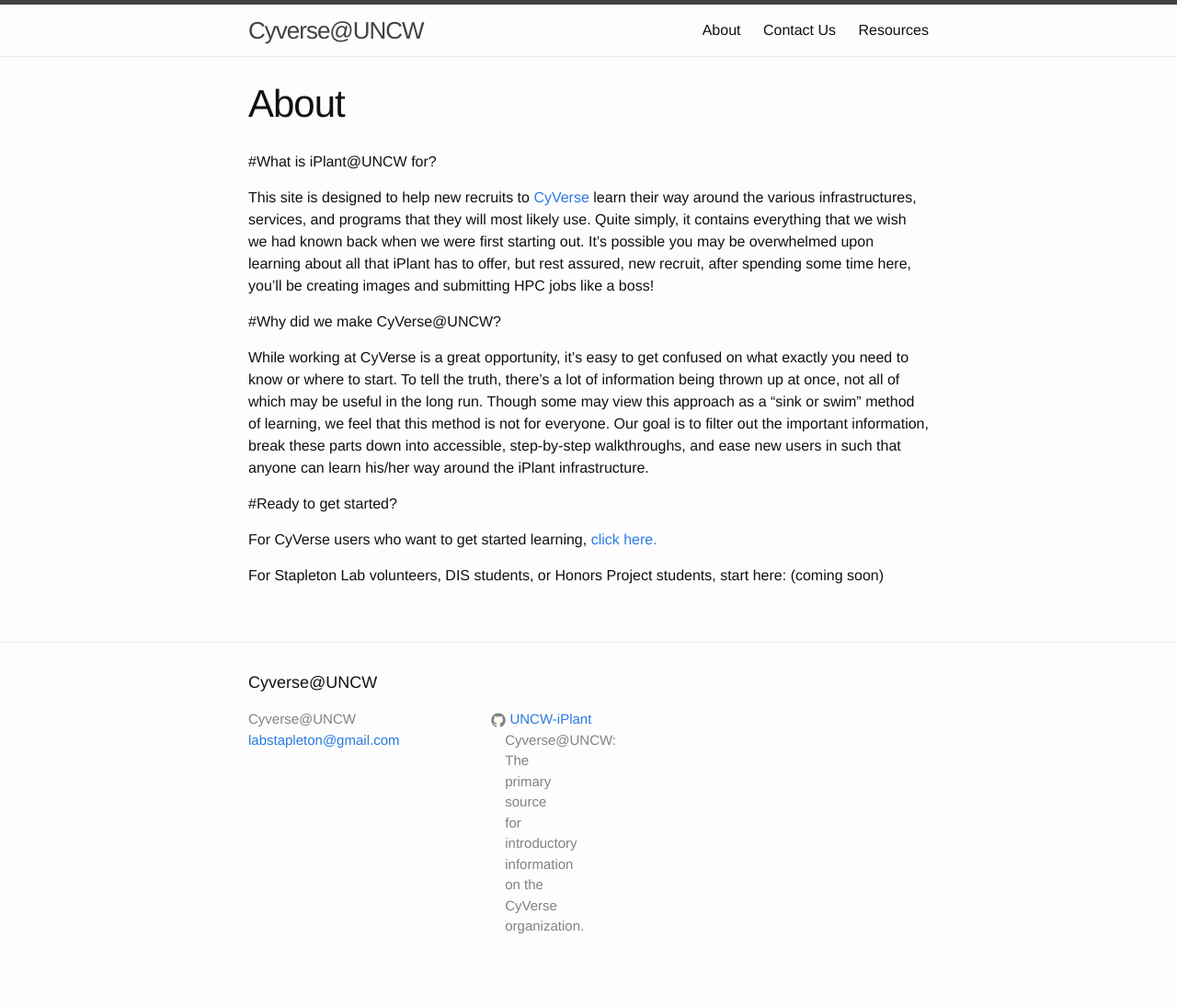
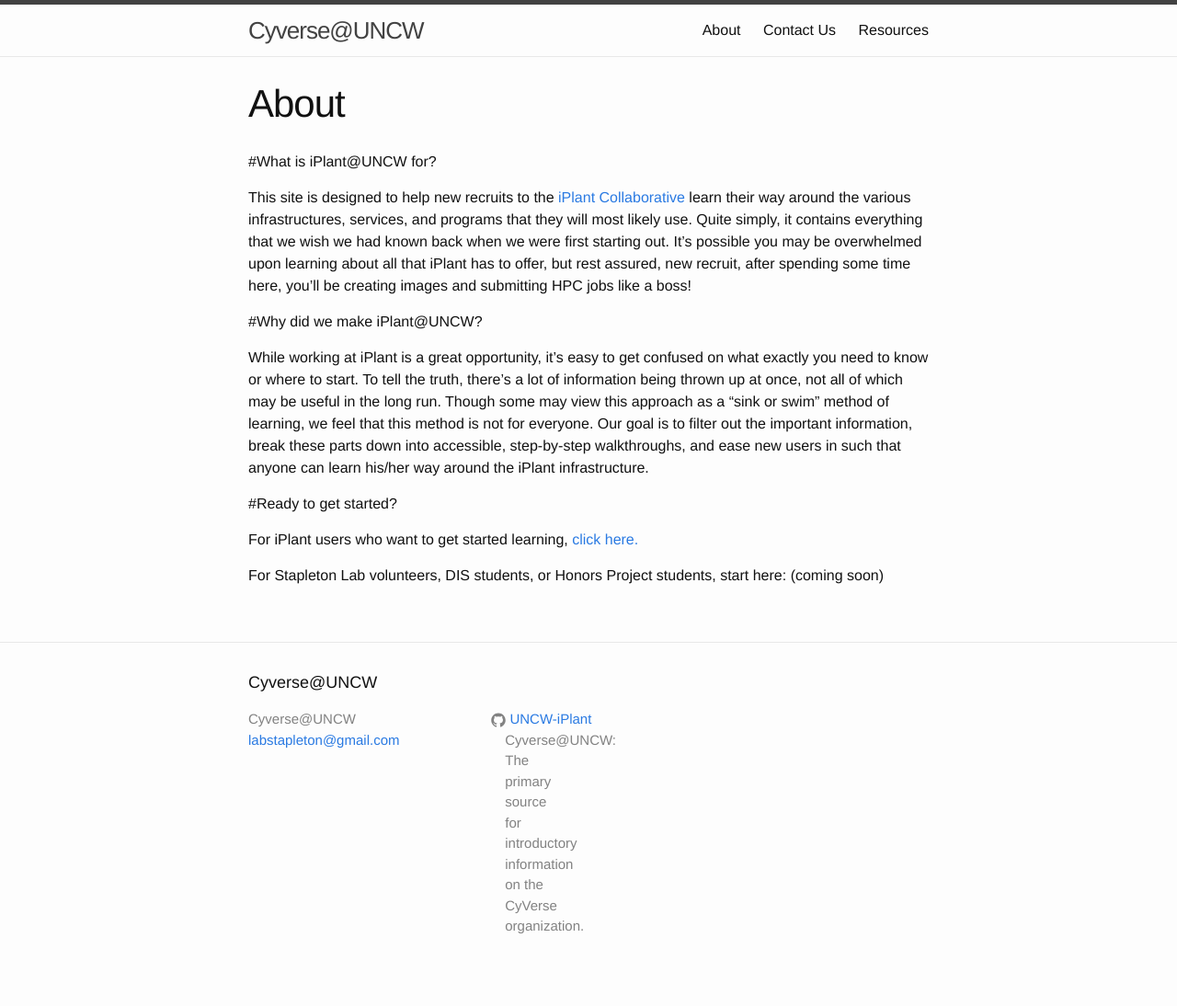
Before and after one commit to UNCW-iPlant/UNCW-iPlant.github.io, a Jekyll site: the page built from about.md, in a window 1280 px wide. Shown: the whole page at 92% size. Built offline with Jekyll 4.4.1, drawn with Linux system fonts in a browser that asks for light colours.

Commit message:
Revert "Additions and minor edits"

```diff
--- a/about.md
+++ b/about.md
@@ -5,20 +5,20 @@
 ---
 #What is iPlant@UNCW for?
 
-This site is designed to help new recruits to [CyVerse](http://www.iplantcollaborative.org/) learn their way around the various infrastructures,
+This site is designed to help new recruits to the [iPlant Collaborative](http://www.iplantcollaborative.org/) learn their way around the various infrastructures,
 services, and programs that they will most likely use. Quite simply, it contains everything that we wish we had known back when we were first starting out.
 It's possible you may be overwhelmed upon learning about all that iPlant has to offer, but rest assured, new recruit, after spending some time here, you'll be creating images and
 submitting HPC jobs like a boss!
 
-#Why did we make CyVerse@UNCW?
+#Why did we make iPlant@UNCW?
 
-While working at CyVerse is a great opportunity, it's easy to get confused on what exactly you need to know or where to start. To tell the truth, there's a lot of information being thrown up at once, not all of which may
+While working at iPlant is a great opportunity, it's easy to get confused on what exactly you need to know or where to start. To tell the truth, there's a lot of information being thrown up at once, not all of which may
 be useful in the long run. Though some may view this approach as a "sink or swim" method of learning, we feel that this method is not for everyone. Our goal is to filter out the important
 information, break these parts down into accessible, step-by-step walkthroughs, and ease new users in such that anyone can learn his/her way around the iPlant infrastructure.
 
 #Ready to get started?
 
-For CyVerse users who want to get started learning, [click here.](http://uncw-iplant.github.io/iplant/intro/2015/03/21/intro-to-iPlant.html)
+For iPlant users who want to get started learning, [click here.](http://uncw-iplant.github.io/iplant/intro/2015/03/21/intro-to-iPlant.html)
 
 For Stapleton Lab volunteers, DIS students, or Honors Project students, start here:
 (coming soon)
```
Also changed, not shown: _posts/2016-05-10-Tutorials.md (deleted, +0 -46 lines), resources.md (+2 -2 lines), assets/logo.png (deleted).
